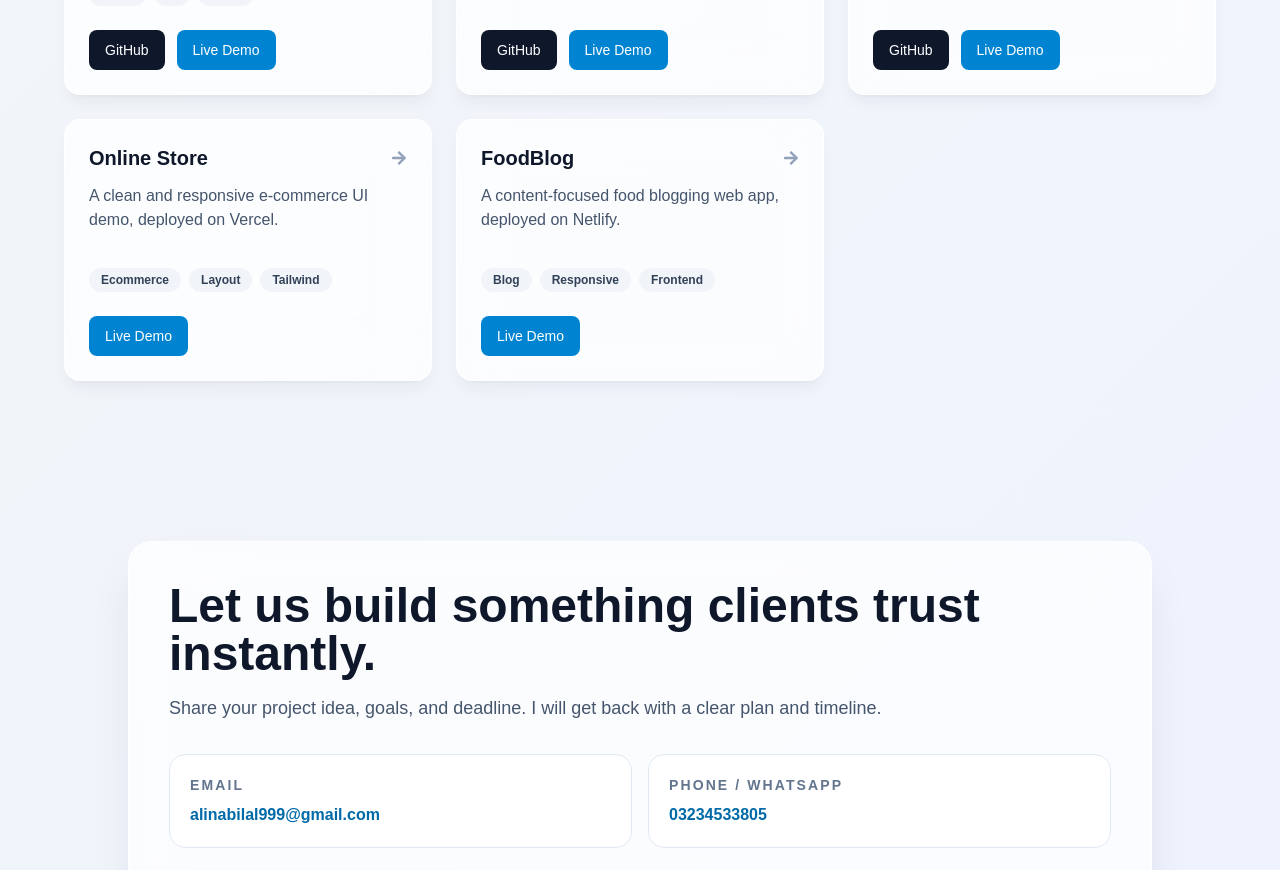
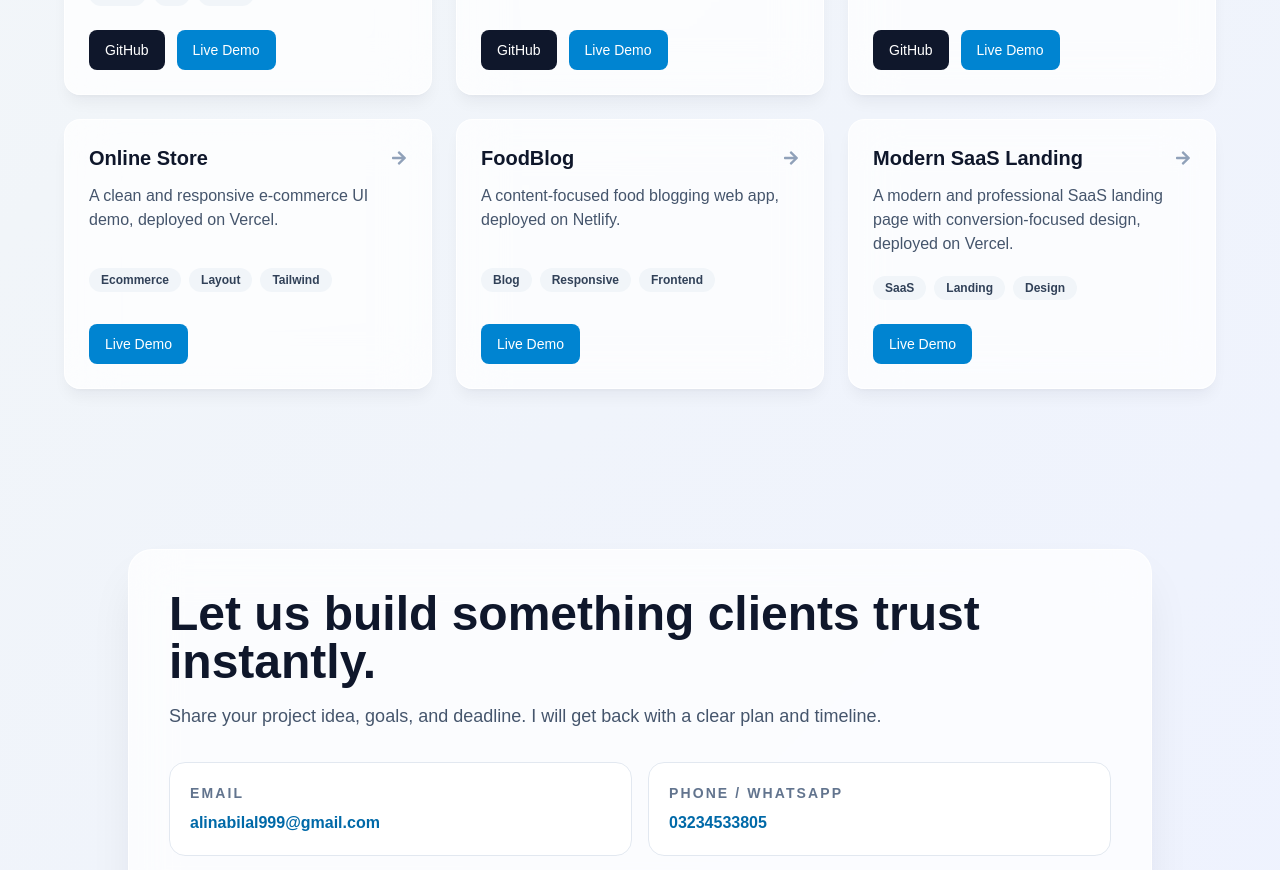
Before and after one commit to bilalkhan35/Portfolio-website, a React (Vite) app: page / in a window 1280 px wide. Shown: the part 1622-2492 px from the top of the page. Built offline with nearby package versions, Linux system fonts and the light colour scheme.

Commit message:
Add Modern SaaS Landing project to portfolio

```diff
--- a/src/Components/Projects.jsx
+++ b/src/Components/Projects.jsx
@@ -42,6 +42,14 @@ const projects = [
     github: "",
     demo: "https://foodiblogapp.netlify.app/",
     stack: ["Blog", "Responsive", "Frontend"],
+  },
+  {
+    title: "Modern SaaS Landing",
+    description:
+      "A modern and professional SaaS landing page with conversion-focused design, deployed on Vercel.",
+    github: "",
+    demo: "https://modern-saas-landing-lilac.vercel.app/",
+    stack: ["SaaS", "Landing", "Design"],
   },
 ];
 
```
